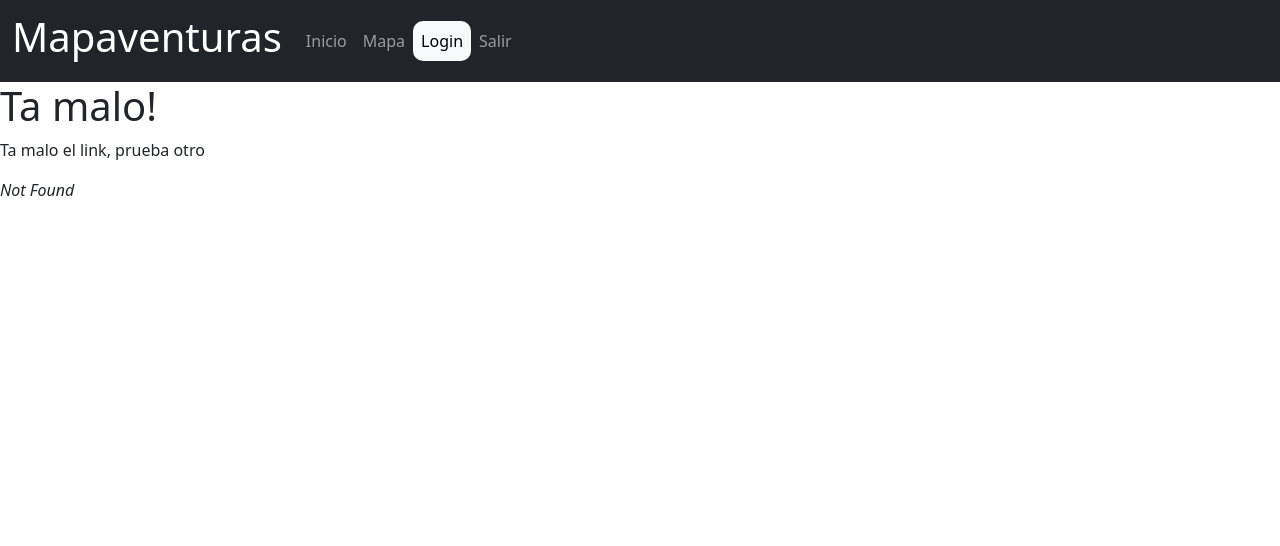
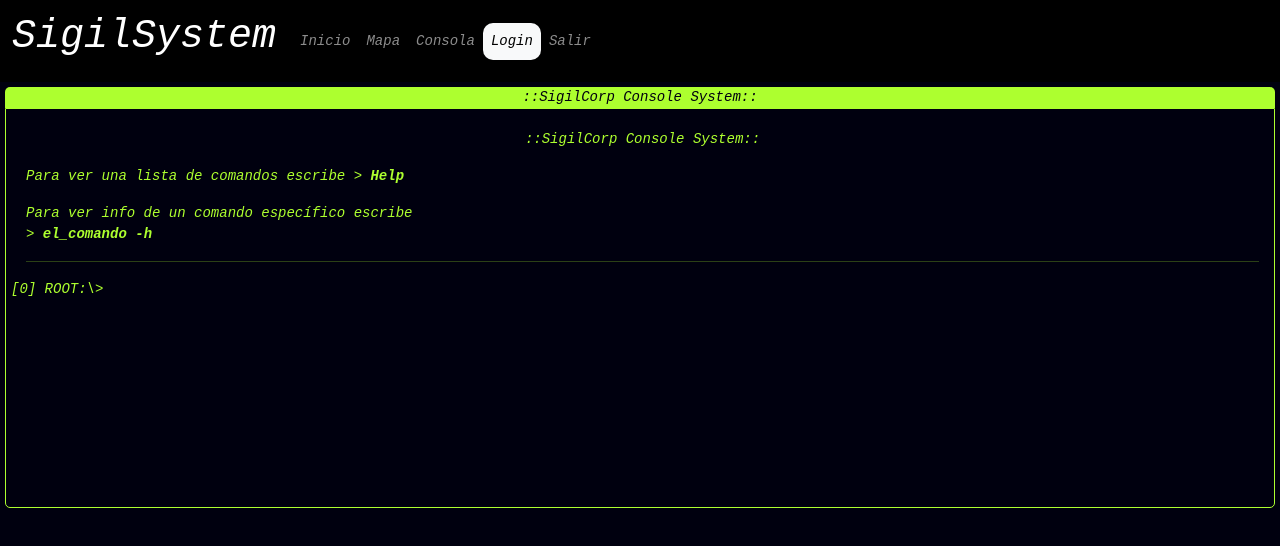
Before and after one commit to mahtor93/react_map_adventure, a React (Create React App) app: page /consola in a window 1280 px wide. Before the commit this address had no page. Shown: the top 546 px of the page. Built offline with nearby package versions, Linux system fonts and the light colour scheme.

Commit message:
creación de consola para operar en el mapa

```diff
--- a/src/App.css
+++ b/src/App.css
@@ -8,7 +8,9 @@
   height: 600px;
   width: auto;
 }
-
+body{
+  color:red;
+}
 @media (max-width:845px){
   .leaflet-container{
     margin-left: 5px;
--- a/src/Navbar.jsx
+++ b/src/Navbar.jsx
@@ -7,9 +7,9 @@ import{ BrowserRouter as Router, Route, Routes,Link } from 'react-router-dom';
 function NavBar(){
     return(
 <>
-            <nav className="navbar sticky-top navbar-expand-sm align-items-center bg-dark navbar-dark">
+            <nav className="navbar sticky-top navbar-expand-sm align-items-center navbar-dark bg-black">
                 <div className="container-fluid">
-                    <a className="navbar-brand" href='/'><h1>Mapaventuras</h1></a>
+                    <a className="navbar-brand" href='/'><h1>SigilSystem</h1></a>
                         <button className="navbar-toggler" type="button" data-bs-toggle="collapse" data-bs-target="#collapsibleNavbar">
                         <span className="navbar-toggler-icon"></span>
                         </button>
@@ -20,6 +20,9 @@ function NavBar(){
                                 </li>
                                 <li className="nav-item">
                                 <a className="nav-link" href={`/mapa`}>Mapa</a>
+                                </li>
+                                <li className='nav-item'>
+                                    <a className='nav-link' href={`/consola`}>Consola</a>
                                 </li>
                                 <li className="nav-item">
                                     <a className="nav-link text-bg-light" style={{borderRadius:10}}  href={`/login`}>Login</a>
--- /dev/null
+++ b/src/console.css
@@ -0,0 +1,61 @@
+body{
+    background-color: #00000f;
+    font-family: 'Courier New', Courier, monospace;
+    color: greenyellow;
+    font-style: italic;
+    font-size: 14px;
+    height: 100%;
+    margin: 10;
+}
+
+.console{
+    margin:5px;
+}
+
+.console-structure{
+    border: 1px solid greenyellow;
+    padding-top: 5px;
+    padding-left: 5px;
+    height: 50vh;
+    width: auto;
+    overflow: hidden;
+    position: relative;
+    border-bottom-left-radius: 5px;
+    border-bottom-right-radius: 5px;
+
+}
+
+
+.welcome-text{
+    margin: 15px;
+}
+
+
+.welcome-title{
+    text-align: center;
+}
+
+.menubar{
+    color:#00000f;
+    top:0;
+    background-color: greenyellow;
+    margin-bottom:0;
+    text-align: center;
+    border-top-left-radius: 5px;
+    border-top-right-radius: 5px;
+}
+
+
+.console-line input{
+    background-color: #00000f;
+    border-style: none;
+    color: greenyellow;
+    font-family: 'Courier New', Courier, monospace;
+    margin-bottom: 5px;
+
+}
+
+.console-line input:focus{
+    outline: none;
+
+}
--- /dev/null
+++ b/src/console.jsx
@@ -0,0 +1,98 @@
+import './console.css';
+import React, { useEffect, useState, useRef } from 'react';
+
+function Console() {
+    const[counterLines,setCounterLines]= useState(1); //contador de líneas, para que cada línea tenga un id único
+    const[inputLineValue, setInputLineValue]= useState('');
+    const[lines, setLines] = useState([]); //almacena los comandos insertados
+    const inputRef = useRef(null);
+
+    const handleReturn = (e) =>{
+        if(e.key === 'Enter'|| e.key==='Return'){
+            console.log('Enter Pressed');
+            setCounterLines(counterLines+1);
+            setLines([...lines, inputLineValue]);
+            console.log(inputLineValue);
+            setInputLineValue('');
+        }
+    }
+
+    function readConsoleLine(command, currentLine){
+        switch(command){
+            case 'help':
+                console.log('Imprimiendo ayuda');
+                //showHelp(currentLine);
+                break;
+            case 'cls':
+                console.log('Clear Console');
+                //clearConsole();
+                break;
+            case 'welcome':
+                console.log('imprimiendo welcome');
+                //showWelcome(currentLine);
+                break;
+            default:
+                console.log('Error Comando');
+                //defaultReturn(currentLine);
+                break;
+        }
+    }
+
+
+    useEffect(()=>{
+        if(inputRef.current){
+            inputRef.current.focus();
+        }
+    },[lines])
+
+    return (
+        <div className="console">
+            <div className="menubar">::SigilCorp Console System::</div>
+            <div id="console-structure" className="console-structure">
+                <div className="welcome-text">
+                    <p className='welcome-title'>::SigilCorp Console System::</p>
+                    <span>
+                        <p>Para ver una lista de comandos escribe {'>'} <b>Help</b></p>
+                        <p>Para ver info de un comando específico escribe
+                            <br/>
+                            {'>'} <b>el_comando -h</b></p>
+                        <hr/>
+                    </span>
+                </div>
+                {/*Aquí se implementan las líneas de la consola */}
+                <div>
+                    {lines.map((line,index)=>(
+                        <div key={`line-${index}`} className='console-line'>
+                            [{index}] ROOT:\{'>'} {line}
+                        </div>
+                    ))}
+                    <div key={`line-${lines.length}`} className='console-line'>
+                        [{lines.length}] ROOT:\{'>'}
+                        <input
+                            ref={inputRef}
+                            value={inputLineValue}
+                            onChange={(e)=>setInputLineValue(e.target.value)}
+                            onKeyDown={handleReturn}
+                        />
+                    </div>
+
+                </div>
+            </div>
+        </div>
+    );
+}
+
+export default Console;
+
+/*
+<div className="menubar"> Console </div>
+    <div id="console-structure" class="console-structure">
+        <div className="welcome-text">
+            <p>::Bienvenid_ a la Consola del sistema::</p>
+            <p> Para ver una lista de comandos escribe <b>help</b></p>
+            <p> Para obtener ayuda sobre un comando escribe el_comando <b>-h</b> </p>
+            <p> Para volver a imprimir este mensaje escribe <b>welcome</b></p>
+        </div>
+        <div id="console-line-1" className="console-line">[1] Root:\ {'>'}  <input autocomplete="off" id="console-input-1"></input> </div>
+    </div>
+*/
```
Also changed, not shown: src/index.js (+6 -1 lines).
